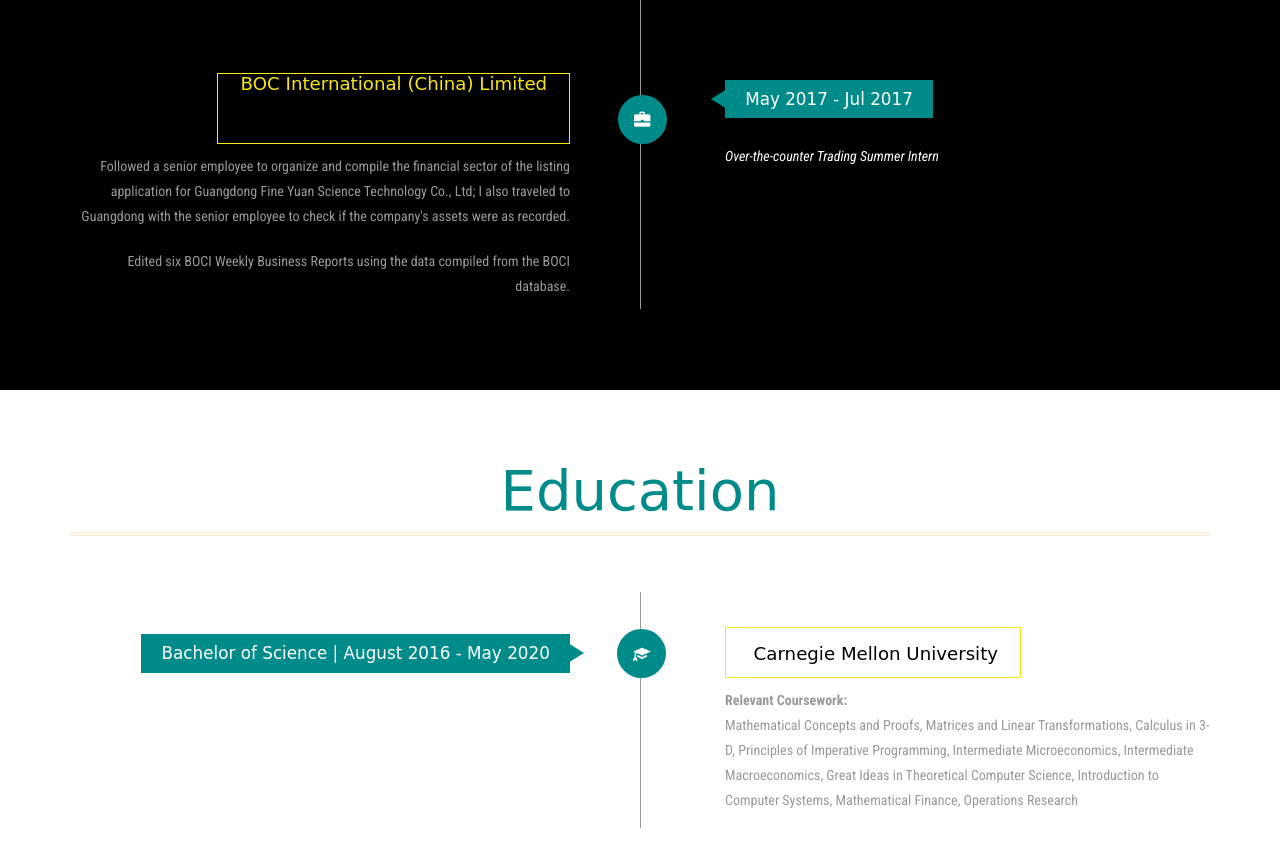
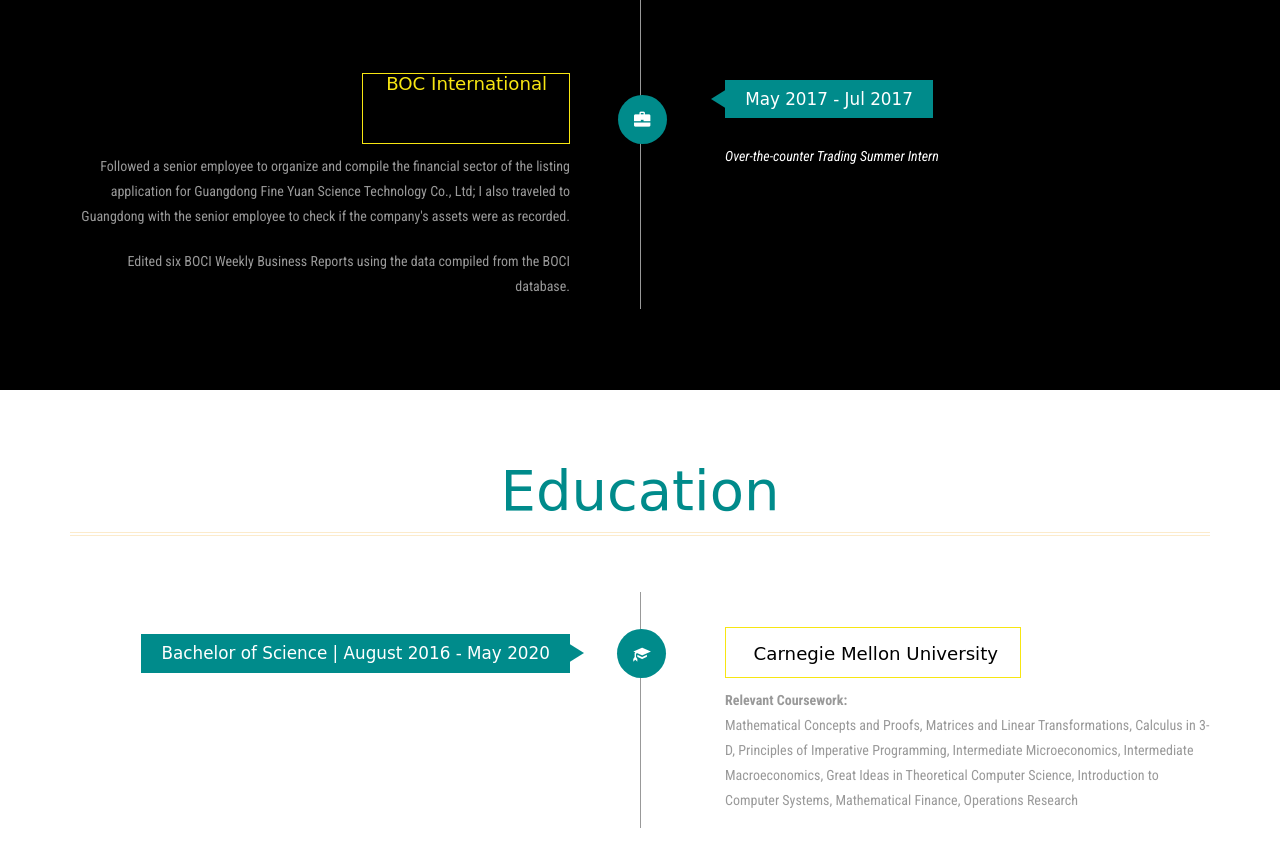
Before and after one commit to dmliu16/davidliu, a plain HTML site: page index.html in a window 1280 px wide. Shown: the part 1590-2435 px from the top of the page. Drawn offline with Linux system fonts and the light colour scheme; a web font is replaced by a local one.

Commit message:
Update index.html

```diff
--- a/index.html
+++ b/index.html
@@ -167,7 +167,7 @@
 
 				</div>
 				<div class="col-md-6 work-left work-left2">
-					<h5>BOC International (China) Limited <span class="glyphicon glyphicon-briefcase"> </span></h5>
+					<h5>BOC International <span class="glyphicon glyphicon-briefcase"> </span></h5>
 					<p>Followed a senior employee to organize and compile the financial sector of the listing application for Guangdong Fine Yuan Science Technology Co., Ltd; I also traveled to Guangdong with the senior employee to check if the company's assets were as recorded. </p></br>
 					<p>Edited six BOCI Weekly Business Reports using the data compiled from the BOCI database. </p></br>
 				</div>
```
